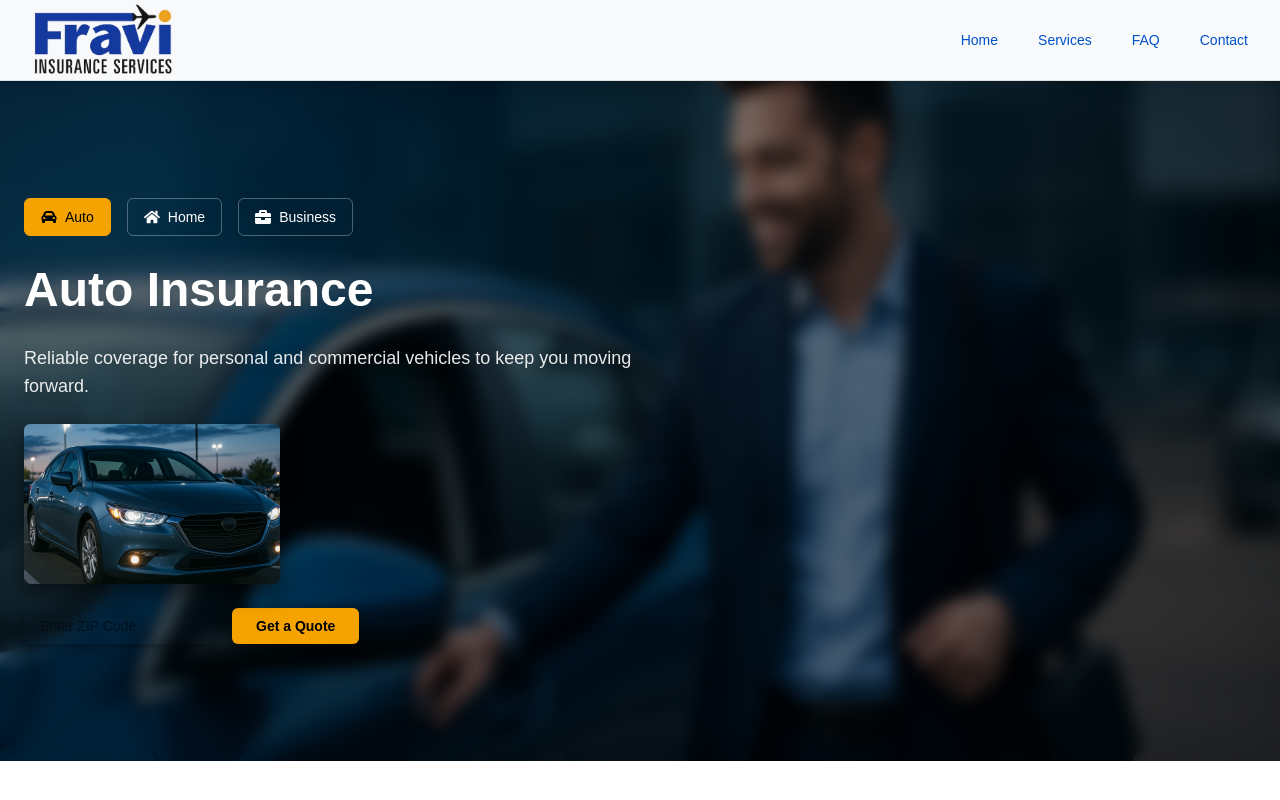
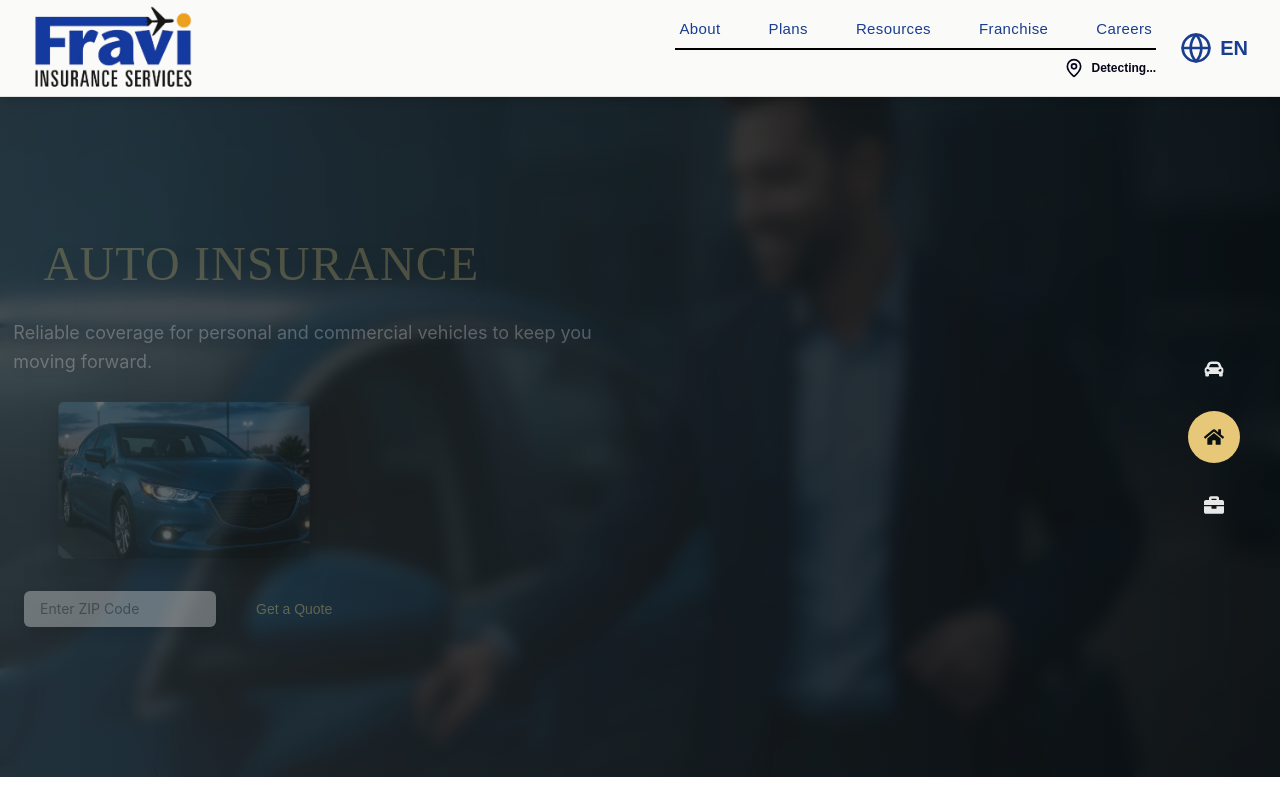
Before and after one commit to DamRandom/Fravi-Insurance-Services, a Next.js app: page / in a window 1280 px wide. Shown: the top 800 px of the page. Built offline with nearby package versions, Linux system fonts and the light colour scheme; no server answers.

Commit message:
Updated Navbar according to client requirements

```diff
--- a/src/app/layout.tsx
+++ b/src/app/layout.tsx
@@ -1,6 +1,7 @@
 import type { Metadata } from "next";
 import "@/styles/globals.css";
 import "@/styles/variables.css";
+import { LanguageProvider } from "@/context/LanguageContext";
 
 export const metadata: Metadata = {
   title: "Create Next App",
@@ -14,7 +15,11 @@ export default function RootLayout({
 }) {
   return (
     <html lang="en">
-      <body className="antialiased">{children}</body>
+      <body className="antialiased">
+        <LanguageProvider>
+          {children}
+        </LanguageProvider>
+      </body>
     </html>
   );
 }
--- a/src/components/Footer.tsx
+++ b/src/components/Footer.tsx
@@ -5,21 +5,24 @@ import { FaFacebookF, FaTwitter, FaLinkedinIn, FaInstagram } from "react-icons/f
 
 export default function Footer() {
   return (
-    <footer className="bg-white text-[#06061B] text-sm shadow-[0_-4px_12px_rgba(0,0,0,0.08)]">
+    <footer
+      className="bg-gradient-to-r from-[#292E30] to-[#0A0F12] text-[#C8A048] text-sm
+      shadow-[0_-4px_12px_rgba(0,0,0,0.4)] font-[TrajanPro] uppercase tracking-wide"
+    >
       <div className="max-w-7xl mx-auto px-6 md:px-12 lg:px-20 py-12">
         <div className="grid grid-cols-1 md:grid-cols-4 gap-10">
           {/* Logo + description */}
           <div className="col-span-1 md:col-span-2">
-            <div className="w-[150px] mb-5">
+            <div className="w-[160px] mb-5">
               <Image
                 src="/images/logo.png"
                 alt="Fravi Insurance Logo"
                 width={500}
                 height={70}
-                className="w-full h-auto object-contain"
+                className="w-full h-auto object-contain drop-shadow-[0_2px_6px_rgba(0,0,0,0.45)]"
               />
             </div>
-            <p className="text-gray-600 leading-relaxed max-w-md text-[0.95rem]">
+            <p className="text-[#E6C878]/80 normal-case font-normal leading-relaxed max-w-md text-[0.95rem]">
               Comprehensive insurance solutions built on trust and transparency.
               Protecting your future with professionalism and integrity.
             </p>
@@ -27,15 +30,15 @@ export default function Footer() {
 
           {/* Links */}
           <div>
-            <h3 className="font-semibold mb-4 uppercase tracking-wide text-gray-800 text-[0.8rem]">
-              Explore
-            </h3>
-            <ul className="space-y-2">
+            <h3 className="mb-4 text-[0.8rem] text-[#E6C878]">Explore</h3>
+            <ul className="space-y-2 normal-case font-normal text-sm">
               {["Home", "Services", "FAQ", "Contact"].map((item) => (
                 <li key={item}>
                   <a
                     href="#"
-                    className="hover:text-[var(--color-accent)] transition-colors"
+                    className="relative transition-all duration-300 hover:text-[#E6C878]
+                    after:absolute after:bottom-0 after:left-0 after:h-[2px] after:bg-[#E6C878]
+                    after:w-0 hover:after:w-full after:transition-all after:duration-300"
                   >
                     {item}
                   </a>
@@ -46,10 +49,8 @@ export default function Footer() {
 
           {/* Contact */}
           <div>
-            <h3 className="font-semibold mb-4 uppercase tracking-wide text-gray-800 text-[0.8rem]">
-              Contact
-            </h3>
-            <ul className="space-y-2 text-gray-600">
+            <h3 className="mb-4 text-[0.8rem] text-[#E6C878]">Contact</h3>
+            <ul className="space-y-2 normal-case font-normal text-sm text-[#E6C878]/80">
               <li>+1 (555) 123-4567</li>
               <li>info@fraviinsurance.com</li>
               <li>123 Main Street, Miami, FL</li>
@@ -58,26 +59,25 @@ export default function Footer() {
         </div>
 
         {/* Divider */}
-        <div className="my-8 border-t border-gray-200" />
+        <div className="my-8 border-t border-[#E6C878]/20" />
 
         {/* Bottom row */}
         <div className="flex flex-col md:flex-row justify-between items-center gap-4">
-          <p className="text-xs text-gray-500">
+          <p className="text-xs text-[#E6C878]/60 normal-case font-normal">
             © {new Date().getFullYear()} Fravi Insurance. All rights reserved.
           </p>
 
           <div className="flex gap-4">
-            {[FaFacebookF, FaTwitter, FaLinkedinIn, FaInstagram].map(
-              (Icon, i) => (
+            {[FaFacebookF, FaTwitter, FaLinkedinIn, FaInstagram].map((Icon, i) => (
               <a
                 key={i}
                 href="#"
-                  className="w-9 h-9 flex items-center justify-center rounded-full border border-gray-300 text-gray-500 hover:bg-[var(--color-accent)] hover:border-[var(--color-accent)] hover:text-black transition"
+                className="w-9 h-9 flex items-center justify-center rounded-full border border-[#E6C878]/40
+                text-[#E6C878]/80 hover:bg-[#E6C878] hover:border-[#E6C878] hover:text-black transition"
               >
                 <Icon size={14} />
               </a>
-              )
-            )}
+            ))}
           </div>
         </div>
       </div>
--- a/src/components/Hero.tsx
+++ b/src/components/Hero.tsx
@@ -1,6 +1,6 @@
 "use client";
 
-import { useState } from "react";
+import { useState, useEffect, useRef } from "react";
 import Image from "next/image";
 import { FaCarAlt, FaHome, FaBriefcase } from "react-icons/fa";
 import { AnimatePresence, motion } from "framer-motion";
@@ -12,7 +12,6 @@ const services = [
     description:
       "Reliable coverage for personal and commercial vehicles to keep you moving forward.",
     image: "/images/services/auto.jpg",
-    icon: FaCarAlt,
   },
   {
     key: "home",
@@ -20,7 +19,6 @@ const services = [
     description:
       "Comprehensive protection for your house, apartment or rental property.",
     image: "/images/services/home.jpg",
-    icon: FaHome,
   },
   {
     key: "business",
@@ -28,17 +26,64 @@ const services = [
     description:
       "Tailored policies to safeguard your company’s future, assets and staff.",
     image: "/images/services/business.jpg",
-    icon: FaBriefcase,
   },
 ];
 
 export default function Hero() {
   const [active, setActive] = useState("auto");
+  const [isAuto, setIsAuto] = useState(true);
+  const [instant, setInstant] = useState(false);
+  const instantTimeoutRef = useRef<number | null>(null);
+
   const current = services.find((s) => s.key === active)!;
 
+  const computeDisplayMs = (title: string, description: string) => {
+    const text = `${title} ${description}`.trim();
+    const words = text ? text.split(/\s+/).filter(Boolean).length : 0;
+    const WPM = 220;
+    const readingMs = Math.ceil((words / WPM) * 60000);
+    const buffer = 1500;
+    const MIN_MS = 6000;
+    return Math.max(MIN_MS, readingMs + buffer);
+  };
+
+  const displayMs = computeDisplayMs(current.title, current.description);
+
+  useEffect(() => {
+    if (!isAuto) return;
+
+    const id = window.setTimeout(() => {
+      const idx = services.findIndex((s) => s.key === active);
+      const next = services[(idx + 1) % services.length].key;
+      setActive(next);
+    }, displayMs);
+
+    return () => clearTimeout(id);
+  }, [active, isAuto, displayMs]);
+
+  useEffect(() => {
+    return () => {
+      if (instantTimeoutRef.current) {
+        clearTimeout(instantTimeoutRef.current);
+      }
+    };
+  }, []);
+
+  const handleSelect = (key: string) => {
+    if (key === active) return;
+    setActive(key);
+    setIsAuto(false);
+    setInstant(true);
+    if (instantTimeoutRef.current) clearTimeout(instantTimeoutRef.current);
+    instantTimeoutRef.current = window.setTimeout(() => setInstant(false), 300);
+  };
+
+  const enterDur = instant ? 0.22 : 0.6;
+  const ease = "easeOut";
+
   return (
-    <section className="h-[85vh] relative px-6 py-10 flex items-center overflow-hidden">
-      {/* Background image */}
+    <section className="h-[85vh] relative px-6 py-10 flex items-center justify-between overflow-hidden">
+      {/* Fondo */}
       <div className="absolute inset-0 -z-10">
         <Image
           src="/images/hero-bg.png"
@@ -47,59 +92,48 @@ export default function Hero() {
           className="object-cover"
           priority
         />
-        <div className="absolute inset-0 bg-black/50 backdrop-blur-sm" />
+        <div className="absolute inset-0 bg-gradient-to-r from-[#292E30]/80 to-[#0A0F12]/90 backdrop-blur-sm" />
       </div>
 
-      {/* Content */}
-      <div className="z-10 max-w-2xl w-full text-white space-y-6">
-        {/* Tabs */}
-        <div className="flex gap-4 mb-6">
-          {services.map(({ key, icon: Icon, title }) => {
-            const isActive = active === key;
-            return (
-              <button
-                key={key}
-                onClick={() => setActive(key)}
-                className={`flex items-center gap-2 px-4 py-2 rounded-md border text-sm font-medium transition-all
-                  ${
-                    isActive
-                      ? "bg-[var(--color-accent)] text-black border-[var(--color-accent)]"
-                      : "border-white/30 text-white hover:bg-white/10"
-                  }`}
-              >
-                <Icon size={16} />
-                {title.split(" ")[0]}
-              </button>
-            );
-          })}
-        </div>
-
-        {/* Animated content */}
+      {/* Contenido principal */}
       <AnimatePresence mode="wait">
         <motion.div
           key={active}
+          className="z-10 max-w-[600px] w-full space-y-6 text-[#E6C878]"
           initial={{ opacity: 0, y: 20 }}
           animate={{ opacity: 1, y: 0 }}
           exit={{ opacity: 0, y: -20 }}
-            transition={{ duration: 0.5, ease: "easeOut" }}
-            className="space-y-6"
+          transition={{ duration: enterDur, ease }}
         >
+          {/* Title */}
           <motion.h1
-              className="text-4xl md:text-5xl font-bold leading-tight drop-shadow-[0_8px_10px_rgba(0,0,0,0.3)]"
+            className="text-4xl md:text-5xl font-[TrajanPro] uppercase tracking-wide leading-tight text-left drop-shadow-[0_8px_10px_rgba(0,0,0,0.5)] text-gold"
+            initial={{ opacity: 0, x: 40 }}
+            animate={{ opacity: 1, x: 0 }}
+            exit={{ opacity: 0, x: 40 }}
+            transition={{ duration: enterDur, ease }}
           >
             {current.title}
           </motion.h1>
 
-            <motion.p className="text-white/90 text-md md:text-lg font-light drop-shadow-[0_4px_6px_rgba(0,0,0,0.25)]">
+          {/* Description */}
+          <motion.p
+            className="text-gray-200/90 text-md md:text-lg font-[Inter] text-left leading-relaxed drop-shadow-[0_4px_6px_rgba(0,0,0,0.35)]"
+            initial={{ opacity: 0, x: -30 }}
+            animate={{ opacity: 1, x: 0 }}
+            exit={{ opacity: 0, x: -30 }}
+            transition={{ duration: enterDur, delay: instant ? 0 : 0.06, ease }}
+          >
             {current.description}
           </motion.p>
 
+          {/* Imagen */}
           <motion.div
-              className="w-64 h-40 relative rounded-md shadow-[0_10px_20px_rgba(0,0,0,0.5)] overflow-hidden"
-              initial={{ opacity: 0, scale: 0.95 }}
+            className="w-64 h-40 relative rounded-md shadow-[0_10px_20px_rgba(0,0,0,0.6)] overflow-hidden ml-8"
+            initial={{ opacity: 0, scale: 0.96 }}
             animate={{ opacity: 1, scale: 1 }}
-              exit={{ opacity: 0, scale: 0.95 }}
-              transition={{ duration: 0.4, ease: "easeOut" }}
+            exit={{ opacity: 0, scale: 0.96 }}
+            transition={{ duration: enterDur, delay: instant ? 0 : 0.02, ease }}
           >
             <Image
               src={current.image}
@@ -109,20 +143,21 @@ export default function Hero() {
             />
           </motion.div>
 
+          {/* Input + botón */}
           <motion.div
-              className="flex flex-col sm:flex-row gap-4"
-              initial={{ opacity: 0, y: 30 }}
+            className="flex flex-col sm:flex-row gap-4 items-center sm:items-start"
+            initial={{ opacity: 0, y: 22 }}
             animate={{ opacity: 1, y: 0 }}
-              exit={{ opacity: 0, y: 30 }}
-              transition={{ delay: 0.2, duration: 0.4 }}
+            exit={{ opacity: 0, y: 22 }}
+            transition={{ duration: enterDur, delay: instant ? 0 : 0.08, ease }}
           >
             <input
               type="text"
               placeholder="Enter ZIP Code"
-                className="px-4 py-2 rounded-md text-sm text-black w-48 focus:outline-none shadow-[0_4px_6px_rgba(0,0,0,0.25)]"
+              className="px-4 py-2 rounded-md text-sm font-[Inter] text-[#0A0F12] w-48 focus:outline-none shadow-[0_6px_12px_rgba(0,0,0,0.28)] bg-white/95"
             />
             <button
-                className="bg-[var(--color-accent)] text-[var(--color-black)] px-6 py-2 rounded-md font-semibold text-sm shadow-[0_6px_8px_rgba(0,0,0,0.3)] hover:shadow-none hover:translate-y-[2px] transition-all duration-200"
+              className="btn-gold px-6 py-2 rounded-md text-sm font-medium"
               type="button"
             >
               Get a Quote
@@ -130,6 +165,30 @@ export default function Hero() {
           </motion.div>
         </motion.div>
       </AnimatePresence>
+
+      {/* Botones verticales (desktop) */}
+      <div className="z-10 hidden md:flex flex-col gap-4 pr-4">
+        {["auto", "home", "business"].map((key) => {
+          const Icon =
+            key === "auto" ? FaCarAlt : key === "home" ? FaHome : FaBriefcase;
+          const isActive = active === key;
+          return (
+            <button
+              key={key}
+              onClick={() => handleSelect(key)}
+              aria-label={key}
+              className={`btn-gold p-4 rounded-full transition-all flex items-center justify-center
+          ${
+            isActive
+              ? "bg-[#E6C878] text-[#0A0F12] border-[#C8A048]"
+              : "bg-white/0 text-white/90 border-white/20 hover:bg-white/6"
+          }`}
+              type="button"
+            >
+              <Icon size={20} />
+            </button>
+          );
+        })}
       </div>
     </section>
   );
--- a/src/components/Navbar.tsx
+++ b/src/components/Navbar.tsx
@@ -1,16 +1,55 @@
 "use client";
 
 import Image from "next/image";
+import Link from "next/link";
+import { useState, useEffect } from "react";
+import { Globe, Menu, MapPin } from "lucide-react";
+
+import enNavbar from "@/locales/en/navbar.json";
+import esNavbar from "@/locales/es/navbar.json";
+
+import { useLanguage } from "@/context/LanguageContext";
 
 export default function Navbar() {
+  // --- Global language state ---
+  const { lang, setLang } = useLanguage();
+
+  // --- Local state ---
+  const [location, setLocation] = useState<string>("Detecting...");
+
+  // --- Choose translation JSON based on language ---
+  const texts = lang === "EN" ? enNavbar : esNavbar;
+
+  // --- Fetch user location (future: move to global context) ---
+  useEffect(() => {
+    if ("geolocation" in navigator) {
+      navigator.geolocation.getCurrentPosition(
+        async (position) => {
+          const { latitude, longitude } = position.coords;
+          const res = await fetch(
+            `https://nominatim.openstreetmap.org/reverse?format=jsonv2&lat=${latitude}&lon=${longitude}`
+          );
+          const data = await res.json();
+          setLocation(
+            data.address.city ||
+              data.address.town ||
+              data.address.village ||
+              texts.location
+          );
+        },
+        () => setLocation(texts.location)
+      );
+    } else {
+      setLocation(texts.location);
+    }
+  }, [lang]);
+
   return (
-    <header
-      className="sticky top-0 left-0 right-0 z-50 w-full bg-[#F8F9FA]/90 backdrop-blur-md
-      border-b border-black/10 shadow-[0_2px_12px_rgba(0,0,0,0.1)] transition-all duration-300"
-    >
-      <div className="max-w-7xl mx-auto px-4 md:px-8 flex items-center justify-between h-20">
-        {/* Logo */}
-        <div className="w-[120px] md:w-[140px]">
+    <header className="sticky top-0 z-50 w-full bg-[#FAFAF8]/95 backdrop-blur border-b border-black/10 shadow-md">
+      <div className="max-w-7xl mx-auto px-4 md:px-8">
+        <div className="flex items-center justify-between h-24">
+          {/* --- Left: Logo --- */}
+          <Link href="/" className="flex-shrink-0 w-[140px] md:w-[160px]">
             <Image
               src="/images/logo.png"
               alt="Fravi Insurance Logo"
@@ -19,23 +58,52 @@ export default function Navbar() {
               priority
               className="w-full h-auto object-contain"
             />
+          </Link>
+
+          {/* --- Right: Links + Location + Language --- */}
+          <div className="flex items-center gap-6">
+            {/* --- Desktop links and location --- */}
+            <div className="hidden lg:flex flex-col items-end">
+              <div className="flex gap-10 text-[15px] font-medium tracking-wide text-[#1A3D8F]">
+                {texts.navLinks.map(({ href, label }) => (
+                  <Link
+                    key={href}
+                    href={href}
+                    className="px-1 transition-colors duration-200 hover:text-[#101031]"
+                  >
+                    {label}
+                  </Link>
+                ))}
               </div>
 
-        {/* Nav */}
-        <nav className="flex items-center gap-x-6 md:gap-x-10 text-sm font-medium text-[var(--color-primary)]">
-          {["Home", "Services", "FAQ", "Contact"].map((item) => (
-            <a
-              key={item}
-              href="#"
-              className="relative transition-all duration-300 hover:text-[var(--color-accent)]
-              after:absolute after:bottom-0 after:left-0 after:h-[2px] after:bg-[var(--color-accent)]
-              after:w-0 hover:after:w-full after:transition-all after:duration-300"
+              {/* Darker separator */}
+              <div className="w-full border-t-2 border-black my-2"></div>
+
+              {/* Location with darker text and icon */}
+              <div className="flex items-center gap-2 text-xs font-semibold text-[#06061B]">
+                <MapPin className="w-5 h-5 text-[#06061B]" />
+                <span>{location}</span>
+              </div>
+            </div>
+
+            {/* --- Language switch button --- */}
+            <button
+              onClick={() => setLang(lang === "EN" ? "ES" : "EN")}
+              className="flex items-center gap-2 text-lg md:text-xl font-bold text-[#1A3D8F] hover:text-[#101031] transition-colors"
             >
-              {item}
-            </a>
-          ))}
-        </nav>
+              <Globe className="w-8 h-8" />
+              {texts.language}
+            </button>
+
+            {/* --- Mobile menu button --- */}
+            <button className="lg:hidden p-2 text-[#1A3D8F] hover:text-[#101031] transition-colors">
+              <Menu className="w-6 h-6" />
+            </button>
           </div>
+        </div>
+      </div>
+
+      {/* --- Future improvement: add global spinner overlay for language/data loading --- */}
     </header>
   );
 }
--- /dev/null
+++ b/src/context/LanguageContext.tsx
@@ -0,0 +1,24 @@
+"use client";
+import { createContext, useContext, useState, ReactNode } from "react";
+
+interface LanguageContextProps {
+  lang: "EN" | "ES";
+  setLang: (value: "EN" | "ES") => void;
+}
+
+const LanguageContext = createContext<LanguageContextProps>({
+  lang: "EN",
+  setLang: () => {},
+});
+
+export const LanguageProvider = ({ children }: { children: ReactNode }) => {
+  const [lang, setLang] = useState<"EN" | "ES">("EN");
+
+  return (
+    <LanguageContext.Provider value={{ lang, setLang }}>
+      {children}
+    </LanguageContext.Provider>
+  );
+};
+
+export const useLanguage = () => useContext(LanguageContext);
--- /dev/null
+++ b/src/locales/en/navbar.json
@@ -0,0 +1,11 @@
+{
+  "navLinks": [
+    { "href": "#about", "label": "About" },
+    { "href": "#options", "label": "Plans" },
+    { "href": "#blog", "label": "Resources" },
+    { "href": "#franchise", "label": "Franchise" },
+    { "href": "#careers", "label": "Careers" }
+  ],
+  "location": "Your location",
+  "language": "EN"
+}
--- /dev/null
+++ b/src/locales/es/navbar.json
@@ -0,0 +1,11 @@
+{
+  "navLinks": [
+    { "href": "#about", "label": "Acerca de" },
+    { "href": "#options", "label": "Planes" },
+    { "href": "#blog", "label": "Recursos" },
+    { "href": "#franchise", "label": "Franquicia" },
+    { "href": "#careers", "label": "Carreras" }
+  ],
+  "location": "Tu ubicación",
+  "language": "ES"
+}
```
Lines whose indentation alone changed are shown as unchanged.
